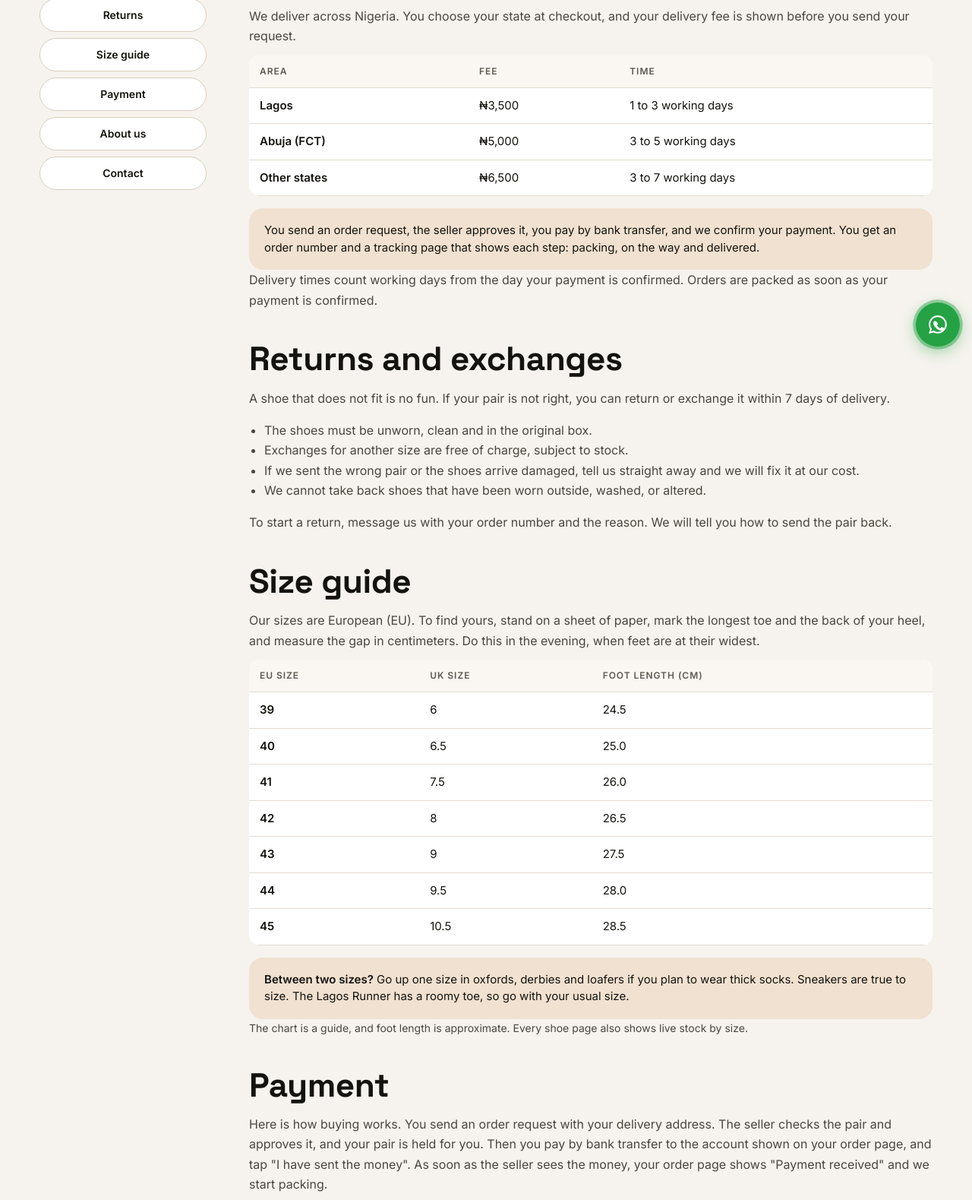
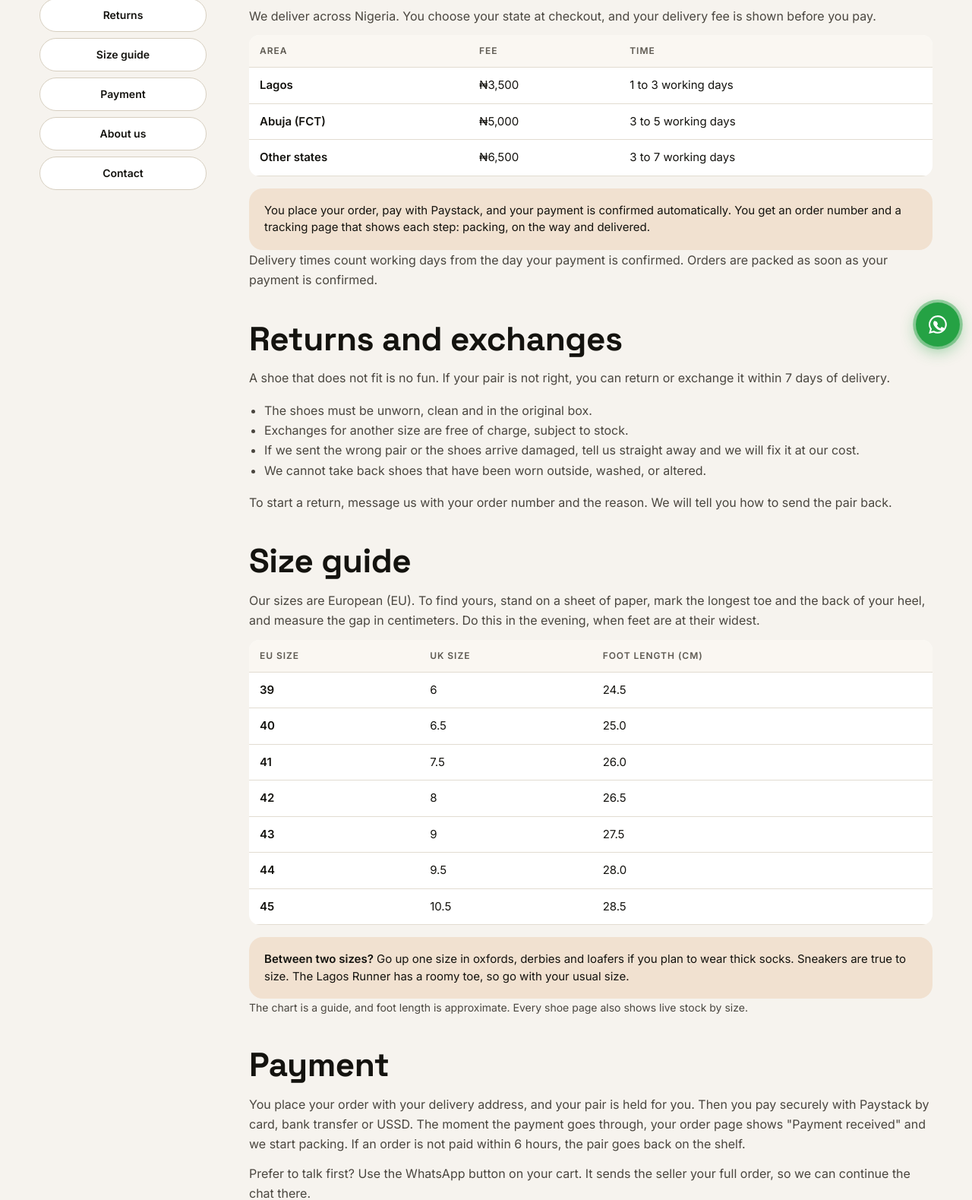
Before and after one commit to ojodavidoluwadarasimi/kicks-and-cuffs, a plain HTML site: page info.html in a window 1280 px wide. Shown: the part 328-1907 px from the top of the page at 76% size. Drawn offline with nearby package versions, Linux system fonts and the light colour scheme; no server answers.

Commit message:
Add files via upload

```diff
--- a/info.html
+++ b/info.html
@@ -27,9 +27,9 @@
     <div>
       <section class="info-sec" id="delivery" style="padding-top:0">
         <h2 class="reveal">Delivery</h2>
-        <p class="reveal">We deliver across Nigeria. You choose your state at checkout, and your delivery fee is shown before you send your request.</p>
+        <p class="reveal">We deliver across Nigeria. You choose your state at checkout, and your delivery fee is shown before you pay.</p>
         <table class="tbl reveal"><thead><tr><th>Area</th><th>Fee</th><th>Time</th></tr></thead><tbody id="zones"></tbody></table>
-        <div class="callout reveal">You send an order request, the seller approves it, you pay by bank transfer, and we confirm your payment. You get an order number and a tracking page that shows each step: packing, on the way and delivered.</div>
+        <div class="callout reveal">You place your order, pay with Paystack, and your payment is confirmed automatically. You get an order number and a tracking page that shows each step: packing, on the way and delivered.</div>
         <p class="reveal">Delivery times count working days from the day your payment is confirmed. Orders are packed as soon as your payment is confirmed.</p>
       </section>
 
@@ -57,7 +57,7 @@
 
       <section class="info-sec" id="payment">
         <h2 class="reveal">Payment</h2>
-        <p class="reveal">Here is how buying works. You send an order request with your delivery address. The seller checks the pair and approves it, and your pair is held for you. Then you pay by bank transfer to the account shown on your order page, and tap "I have sent the money". As soon as the seller sees the money, your order page shows "Payment received" and we start packing.</p>
+        <p class="reveal">You place your order with your delivery address, and your pair is held for you. Then you pay securely with Paystack by card, bank transfer or USSD. The moment the payment goes through, your order page shows "Payment received" and we start packing. If an order is not paid within 6 hours, the pair goes back on the shelf.</p>
         <p class="reveal">Prefer to talk first? Use the WhatsApp button on your cart. It sends the seller your full order, so we can continue the chat there.</p>
 <p class="reveal">We only ask for the details we need to deliver your pair: your name, phone number, email and address.</p>
       </section>
```
Also changed, not shown: checkout.html (+3 -3 lines), 1 other file.
